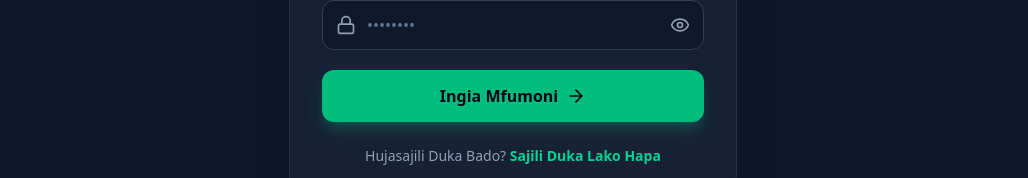
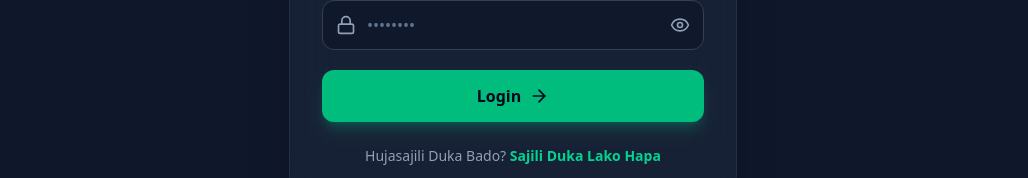
Before and after one commit to Anoldius/selguudi_frontend, a React (Vite) app: page /login in a window 1280 px wide. Shown: the part 472-650 px from the top of the page, without its empty margins (127-1155 px from the left). Built offline with nearby package versions, Linux system fonts and the light colour scheme.

Commit message:
Login fixes

```diff
--- a/src/pages/Login.jsx
+++ b/src/pages/Login.jsx
@@ -138,7 +138,7 @@ export default function Login() {
               disabled={isSubmitting}
               className="w-full mt-2 py-3.5 px-4 bg-emerald-500 hover:bg-emerald-600 text-slate-950 font-bold rounded-xl shadow-lg shadow-emerald-500/25 flex items-center justify-center gap-2 transition-all duration-200 hover:scale-[1.01] active:scale-[0.99] disabled:opacity-50"
             >
-              {isSubmitting ? 'Inahakiki...' : 'Ingia Mfumoni'}
+              {isSubmitting ? 'Inahakiki...' : 'Login'}
               <ArrowRight className="w-5 h-5" />
             </button>
 
```
